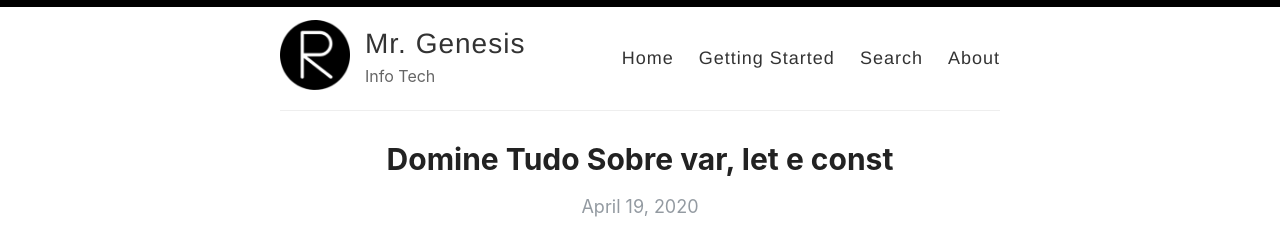
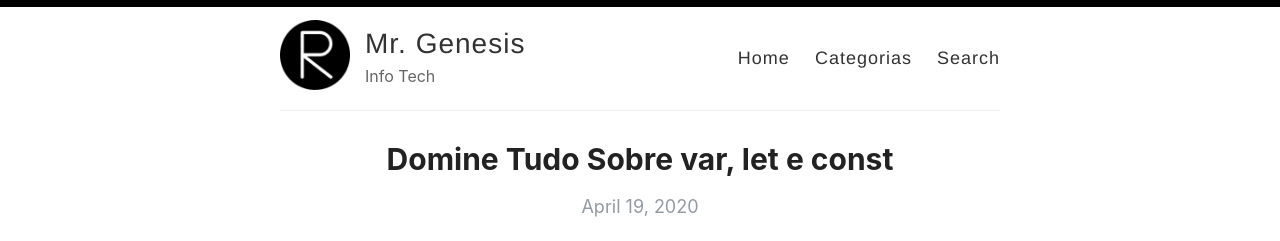
Before and after one commit to mrgenesis/mrgenesis, a Jekyll site: the page built from index.html, in a window 1280 px wide. Shown: the top 241 px of the page. Built offline with Jekyll 4.4.1, drawn with Linux system fonts in a browser that asks for light colours; the list of posts is cut into pages by our own code.

Commit message:
Update default.html

```diff
--- a/_layouts/default.html
+++ b/_layouts/default.html
@@ -28,9 +28,9 @@
 
             <nav>
               <a href="{{ site.baseurl }}/">Home</a>
-              <a href="{{ site.baseurl }}/getting-started">Getting Started</a>
+              <a href="{{ site.baseurl }}/categories/">Categorias</a>
               <a href="{{ site.baseurl }}/search">Search</a>
-              <a href="{{ site.baseurl }}/about">About</a>
+              <!--<a href="{{ site.baseurl }}/about">Sobre mim</a>-->
             </nav>
           </header>
         </div>
```
